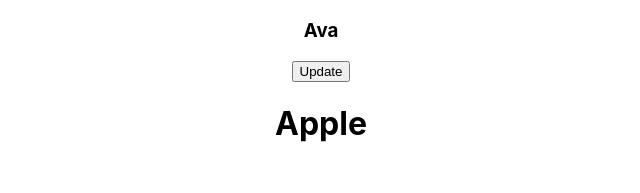
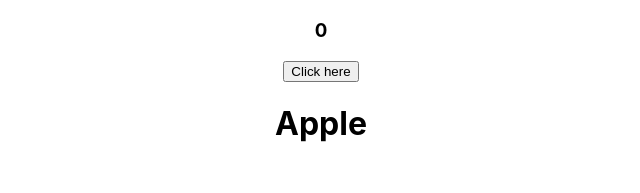
Before and after one commit to salma-anika/react-pro, a React (Create React App) app: page / in a window 1280 px wide. Shown: the top 193 px of the page, without its empty margins (319-959 px from the left). Built offline with nearby package versions, Linux system fonts and the light colour scheme.

Commit message:
create  state with class component

```diff
--- a/src/App.js
+++ b/src/App.js
@@ -1,23 +1,39 @@
 import './App.css';
+
+import React , { Component } from 'react';
 
 import User from './User';
 import logo from './logo.svg';
 import { useState } from 'react';
 
-function App() {
-  const [data,setData] = useState("Ava")
-  function setUpdate(){
-setData("Anika")
+class App extends Component {
+
+  constructor(){
+    super();
+    this.state={
+    data:0
   }
-  return (
-    <div className="App">
-      <h3>{data}</h3>
-      <button onClick={setUpdate}>Update</button>
 
-      <User/>
-
-    </div>
-  );
 }
 
+ setUpdate(){
+   this.setState({data: this.state.data+1})
+  alert("Anika")
+    }
+
+    render() {
+      return (
+        <div className="App">
+          <h3>{this.state.data}</h3>
+          <button onClick={()=>this.setUpdate()}>
+    Click here
+          </button>
+          <User/>
+
+        </div>
+      );
+
+    }
+
+}
 export default App;
```
